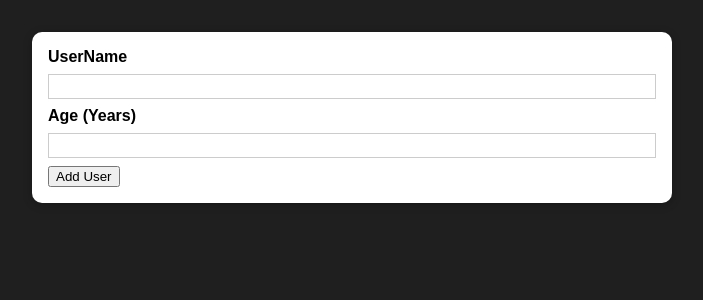
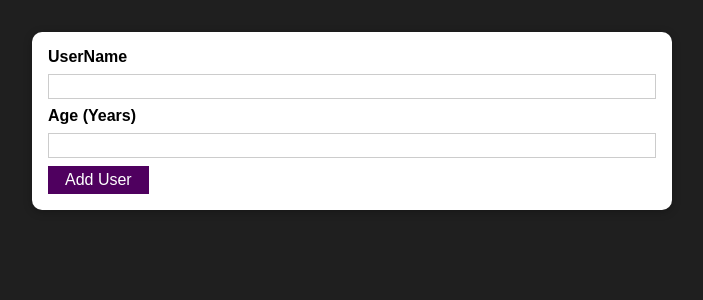
Before and after one commit to PriyankaShambhanagoudar/React_forms, a React (Create React App) app: page / in a window 1280 px wide. Shown: the top 300 px of the page, without its empty margins (288-991 px from the left). Built offline with nearby package versions, Linux system fonts and the light colour scheme.

Commit message:
Adding re-usable button component

```diff
--- /dev/null
+++ b/src/component/UI/Button.js
@@ -0,0 +1,16 @@
+import React from "react";
+
+import classes from "./Button.module.css";
+
+const Button = (props) => {
+  return (
+    <button
+      className={classes.button}
+      type={props.type || "button"}
+      onClick={props.onClick}
+    >
+        {props.children}
+    </button>
+  );
+};
+export default Button;
--- /dev/null
+++ b/src/component/UI/Button.module.css
@@ -0,0 +1,18 @@
+.button {
+    font: inherit;
+    border: 1px solid #4f005f;
+    background: #4f005f;
+    color: white;
+    padding: 0.25rem 1rem;
+    cursor: pointer;
+  }
+
+  .button:hover,
+  .button:active {
+    background: #741188;
+    border-color: #741188;
+  }
+
+  .button:focus {
+    outline: none;
+  }
--- a/src/component/User/AddUser.js
+++ b/src/component/User/AddUser.js
@@ -1,5 +1,7 @@
 import React from "react";
 
+
+import Button from "../UI/Button";
 import Card from "../UI/Card";
 import classes from "./AddUser.module.css";
 
@@ -9,15 +11,14 @@
   };
 
   return (
-
-    <Card className= {classes.input}>
+    <Card className={classes.input}>
       <form onSubmit={addUserHandler}>
         {/* htmlFor = assigning props to html attributes */}
         <label htmlFor="username"> UserName</label>
         <input id="username" type="text" />
         <label htmlFor="age"> Age (Years)</label>
         <input id="age" type="number" />
-        <button type="submit">Add User</button>
+        <Button type="submit">Add User</Button>
       </form>
     </Card>
   );
```
